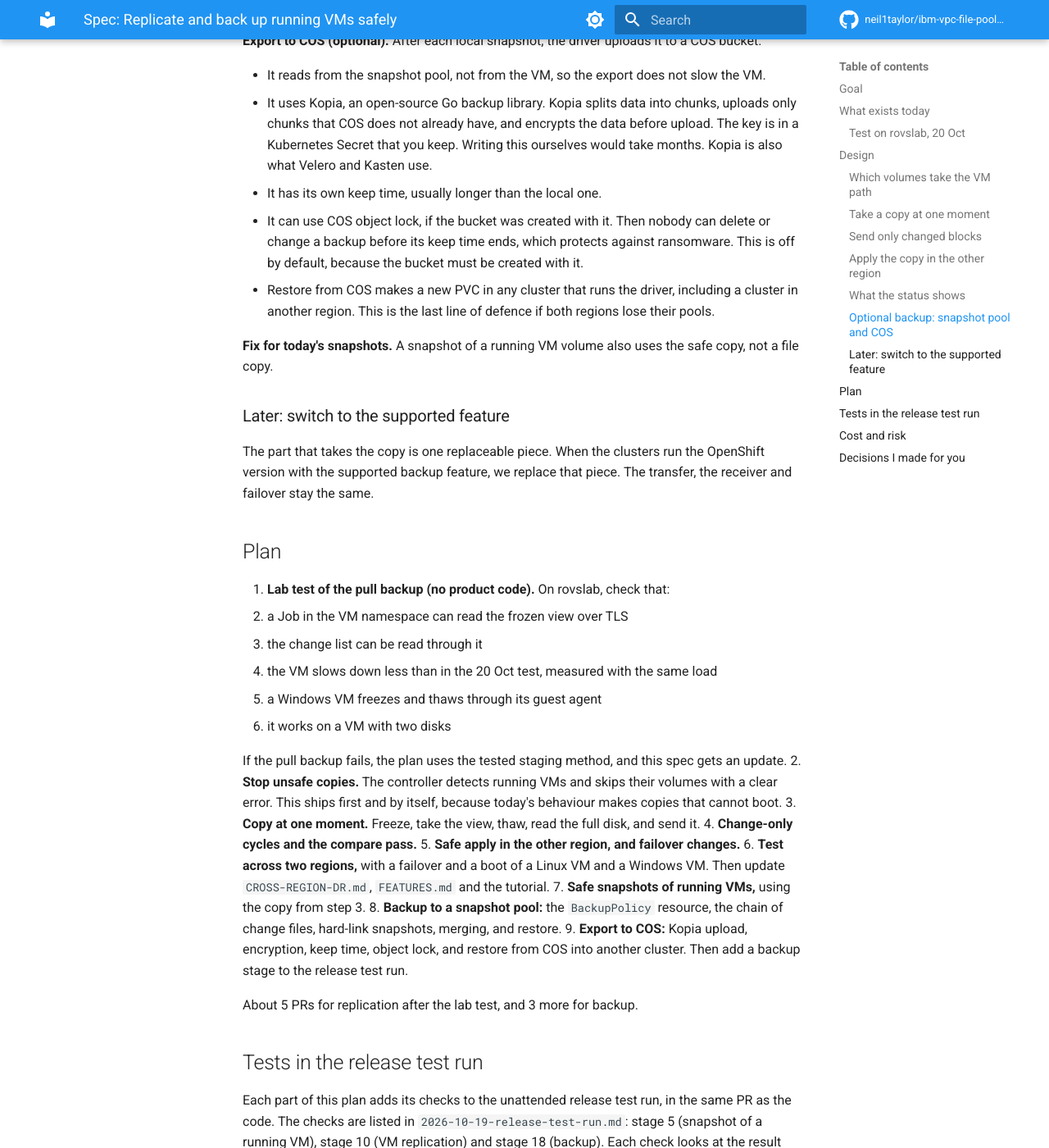
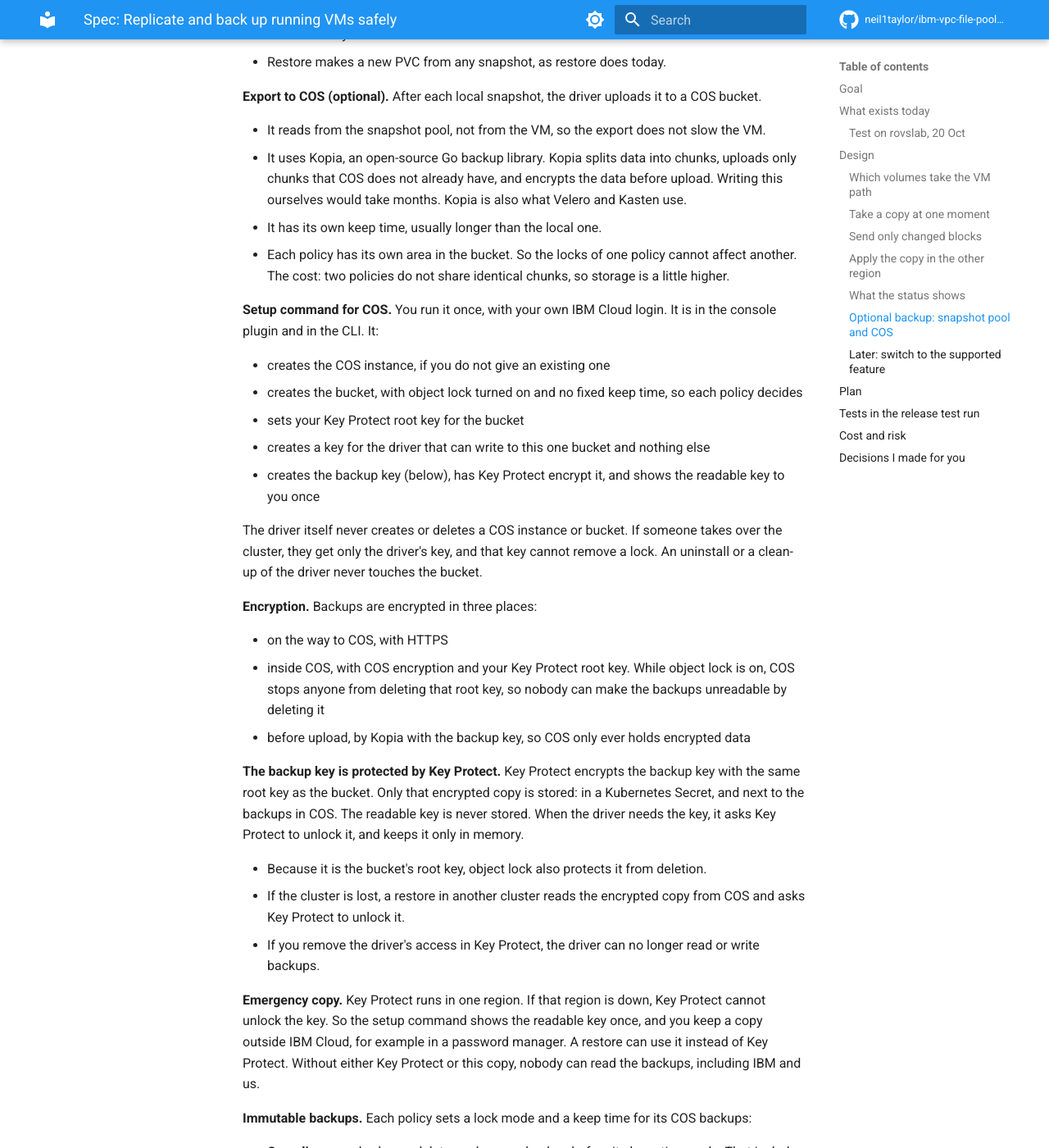
Before and after one commit to neil1taylor/ibm-vpc-file-pool-csi, an MkDocs documentation site: the page built from docs/specs/2026-10-20-vm-safe-replication.md, in a window 1280 px wide and 1400 px high, scrolled down 4108 px. Shown: the whole window at 82% size. Built offline with MkDocs 1.6.1 and Material for MkDocs 9.7.7, drawn with Linux system fonts in a browser that asks for light colours; comment, search, counter and statistics services are not loaded; some of the changed text lies outside the part shown.

Commit message:
Spec: COS setup command, encryption and lock mode per backup policy (#18)
* Spec: COS setup command, encryption and lock mode per backup policy

* Spec: Key Protect protects the backup key, with an emergency copy

```diff
--- a/docs/specs/2026-10-20-vm-safe-replication.md
+++ b/docs/specs/2026-10-20-vm-safe-replication.md
@@ -94,7 +94,9 @@
 
 ### Optional backup: snapshot pool and COS
 
-A new `BackupPolicy` resource turns backup on for a set of volumes. It has a schedule, a snapshot pool, how long to keep local snapshots, and optional COS settings. Backup is off unless you create a policy.
+A new `BackupPolicy` resource turns backup on. It has a schedule, a snapshot pool, how long to keep local snapshots, and optional COS settings. Backup is off unless you create a policy.
+
+A policy selects VMs by label, and covers all disks of each VM, taken at one moment. It can also select normal PVCs by label. One VM belongs to at most one backup policy. If two policies match a VM, the webhook refuses the second one.
 
 **Local snapshots in their own pool.** A snapshot pool is a normal pool that holds only snapshots. It uses its own VPC file shares, so a lost or full data share does not take the snapshots with it.
 
@@ -107,9 +109,43 @@
 **Export to COS (optional).** After each local snapshot, the driver uploads it to a COS bucket.
 
 - It reads from the snapshot pool, not from the VM, so the export does not slow the VM.
-- It uses Kopia, an open-source Go backup library. Kopia splits data into chunks, uploads only chunks that COS does not already have, and encrypts the data before upload. The key is in a Kubernetes Secret that you keep. Writing this ourselves would take months. Kopia is also what Velero and Kasten use.
+- It uses Kopia, an open-source Go backup library. Kopia splits data into chunks, uploads only chunks that COS does not already have, and encrypts the data before upload. Writing this ourselves would take months. Kopia is also what Velero and Kasten use.
 - It has its own keep time, usually longer than the local one.
-- It can use COS object lock, if the bucket was created with it. Then nobody can delete or change a backup before its keep time ends, which protects against ransomware. This is off by default, because the bucket must be created with it.
+- Each policy has its own area in the bucket. So the locks of one policy cannot affect another. The cost: two policies do not share identical chunks, so storage is a little higher.
+
+**Setup command for COS.** You run it once, with your own IBM Cloud login. It is in the console plugin and in the CLI. It:
+
+- creates the COS instance, if you do not give an existing one
+- creates the bucket, with object lock turned on and no fixed keep time, so each policy decides
+- sets your Key Protect root key for the bucket
+- creates a key for the driver that can write to this one bucket and nothing else
+- creates the backup key (below), has Key Protect encrypt it, and shows the readable key to you once
+
+The driver itself never creates or deletes a COS instance or bucket. If someone takes over the cluster, they get only the driver's key, and that key cannot remove a lock. An uninstall or a clean-up of the driver never touches the bucket.
+
+**Encryption.** Backups are encrypted in three places:
+
+- on the way to COS, with HTTPS
+- inside COS, with COS encryption and your Key Protect root key. While object lock is on, COS stops anyone from deleting that root key, so nobody can make the backups unreadable by deleting it
+- before upload, by Kopia with the backup key, so COS only ever holds encrypted data
+
+**The backup key is protected by Key Protect.** Key Protect encrypts the backup key with the same root key as the bucket. Only that encrypted copy is stored: in a Kubernetes Secret, and next to the backups in COS. The readable key is never stored. When the driver needs the key, it asks Key Protect to unlock it, and keeps it only in memory.
+
+- Because it is the bucket's root key, object lock also protects it from deletion.
+- If the cluster is lost, a restore in another cluster reads the encrypted copy from COS and asks Key Protect to unlock it.
+- If you remove the driver's access in Key Protect, the driver can no longer read or write backups.
+
+**Emergency copy.** Key Protect runs in one region. If that region is down, Key Protect cannot unlock the key. So the setup command shows the readable key once, and you keep a copy outside IBM Cloud, for example in a password manager. A restore can use it instead of Key Protect. Without either Key Protect or this copy, nobody can read the backups, including IBM and us.
+
+**Immutable backups.** Each policy sets a lock mode and a keep time for its COS backups:
+
+- **Compliance:** nobody can delete or change a backup before its keep time ends. That includes you, your account admins and IBM. This is the default for a new policy, with a keep time of 30 days.
+- **Governance:** a user you name can delete a backup early. Anyone with that user's access can also do it.
+- **None:** no lock.
+
+A change to a policy affects only new backups. A backup in Compliance mode keeps its lock to the end, even if you change or delete the policy. COS bills a locked backup until its lock ends. IBM requires the account to stay in good standing while any lock is active.
+
+Step 1 of the plan checks that Kopia's lock settings work with IBM COS object lock. IBM COS supports both modes, and object lock needs versioning, which the setup command turns on.
 - Restore from COS makes a new PVC in any cluster that runs the driver, including a cluster in another region. This is the last line of defence if both regions lose their pools.
 
 **Fix for today's snapshots.** A snapshot of a running VM volume also uses the safe copy, not a file copy.
@@ -126,6 +162,7 @@
    - the VM slows down less than in the 20 Oct test, measured with the same load
    - a Windows VM freezes and thaws through its guest agent
    - it works on a VM with two disks
+   - Kopia writes to an IBM COS bucket with object lock, in both lock modes, and a locked backup cannot be deleted with the driver's key
 
    If the pull backup fails, the plan uses the tested staging method, and this spec gets an update.
 2. **Stop unsafe copies.** The controller detects running VMs and skips their volumes with a clear error. This ships first and by itself, because today's behaviour makes copies that cannot boot.
@@ -135,7 +172,7 @@
 6. **Test across two regions,** with a failover and a boot of a Linux VM and a Windows VM. Then update `CROSS-REGION-DR.md`, `FEATURES.md` and the tutorial.
 7. **Safe snapshots of running VMs,** using the copy from step 3.
 8. **Backup to a snapshot pool:** the `BackupPolicy` resource, the chain of change files, hard-link snapshots, merging, and restore.
-9. **Export to COS:** Kopia upload, encryption, keep time, object lock, and restore from COS into another cluster. Then add a backup stage to the release test run.
+9. **Export to COS:** the setup command, Kopia upload, encryption, keep time, lock modes per policy, and restore from COS into another cluster. Then add a backup stage to the release test run.
 
 About 5 PRs for replication after the lab test, and 3 more for backup.
 
@@ -172,8 +209,14 @@
 - VM disk snapshots are a chain of change files, and old ones are merged. Other volumes use hard-link snapshots.
 - The COS export reads from the snapshot pool, never from the running VM.
 - The COS export uses Kopia (chunking, encryption, upload of new chunks only), instead of our own format.
-- Backups in COS are always encrypted. You keep the key.
-- Object lock is supported but off by default, because the bucket must be created with it.
+- A backup policy selects whole VMs by label. A VM can be in only one backup policy.
+- A setup command that you run creates the COS instance, the bucket and the driver's key. The driver never creates or deletes buckets.
+- The driver's COS key can write to one bucket only, and cannot remove locks.
+- Backups in COS are always encrypted. Key Protect protects the backup key with the bucket's root key, so the readable key is never stored.
+- The setup command shows the readable key once, as an emergency copy for when Key Protect is down. You keep it outside IBM Cloud.
+- Key Protect is required for COS export.
+- The lock mode and keep time are set in each policy. A new policy defaults to Compliance mode for 30 days.
+- Each policy has its own area in the bucket, so storage is slightly higher than one shared area.
 - Snapshots of running VMs are fixed to use the safe copy, as part of this work.
 - Backup is built after replication, because it reuses the safe copy and the change list.
 - Multi-disk VMs are copied at one moment as part of this work. Group snapshots (issue #14) stay a separate issue.
```
Also changed, not shown: docs/specs/2026-10-19-release-test-run.md (+1 -0 lines).
